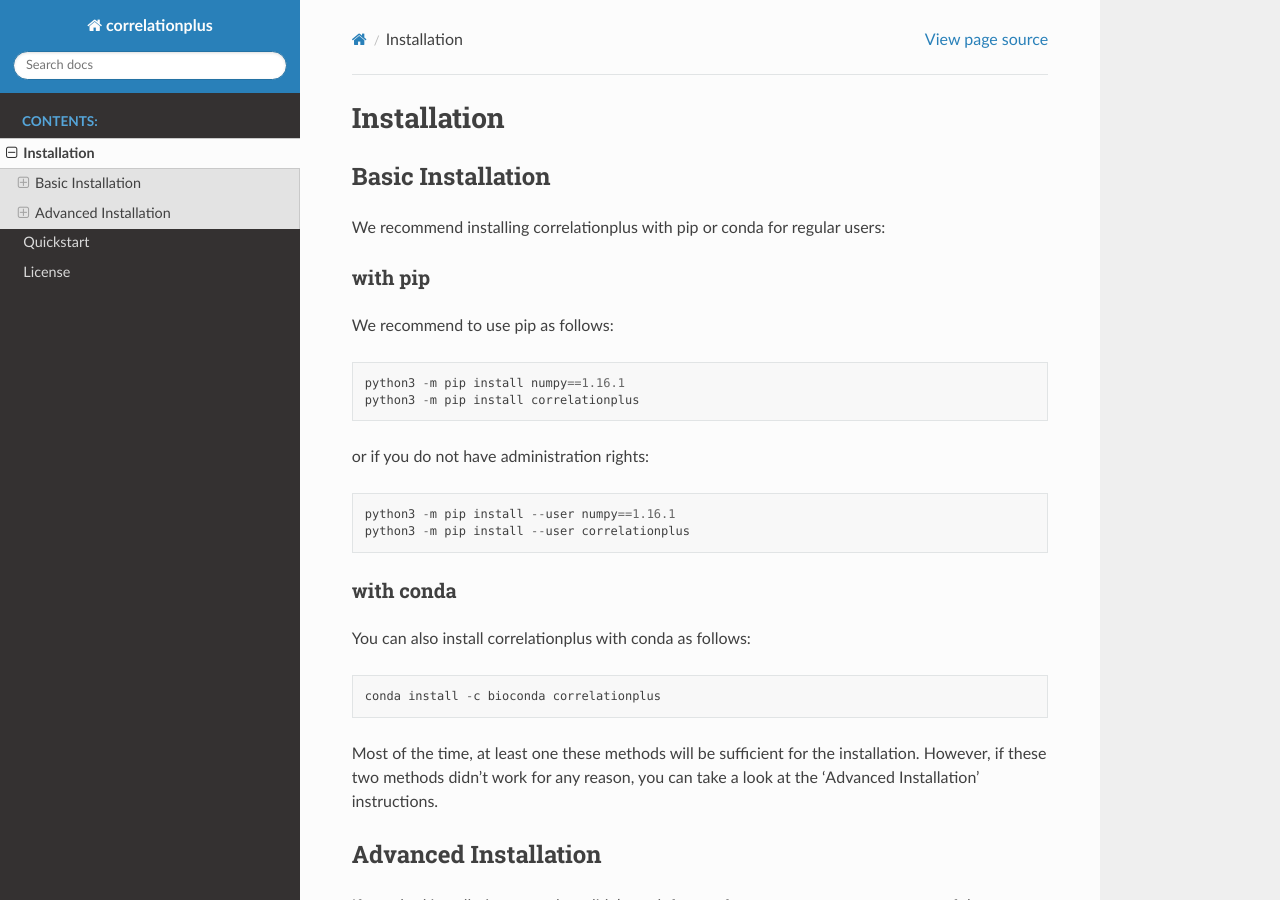
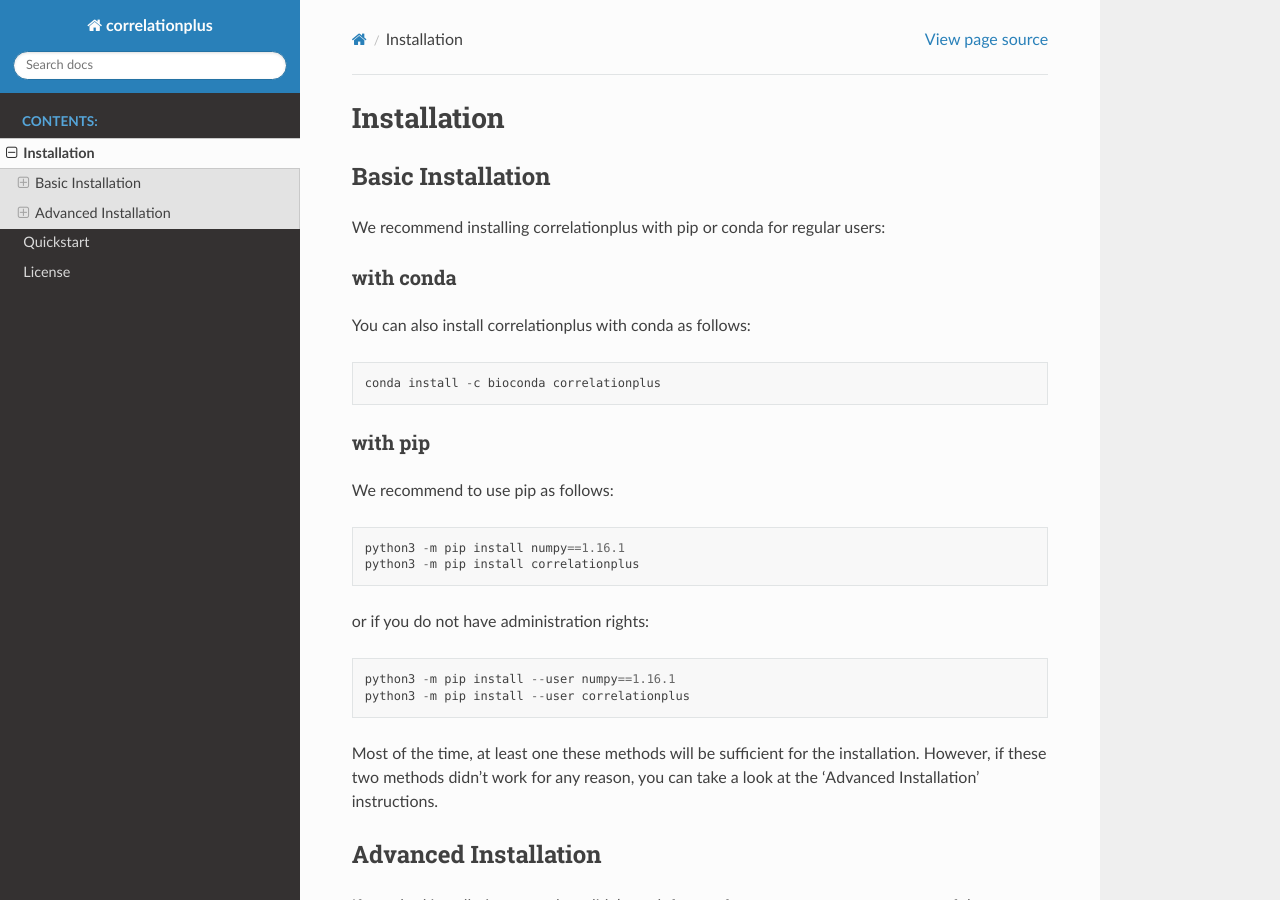
Before and after one commit to tekpinar/correlationplus, a Sphinx documentation site: the page built from docs/installation.rst, in a window 1280 px wide and 900 px high. Built offline with Sphinx 7.4.7 and the Read the Docs theme 2.0.0, drawn with Linux system fonts in a browser that asks for light colours; part of the change alters nothing that is shown.

```diff
--- a/docs/installation.rst
+++ b/docs/installation.rst
@@ -5,6 +5,12 @@ Basic Installation
 ------------------
 We recommend installing correlationplus with pip or conda for regular users:
 
+with conda
+~~~~~~~~~~
+
+You can also install correlationplus with conda as follows::
+
+    conda install -c bioconda correlationplus
 with pip
 ~~~~~~~~
 We recommend to use pip as follows::
@@ -18,12 +24,7 @@ or if you do not have administration rights::
 	python3 -m pip install --user numpy==1.16.1
 	python3 -m pip install --user correlationplus
 
-with conda
-~~~~~~~~~~
 
-You can also install correlationplus with conda as follows::
-
-    conda install -c bioconda correlationplus
 
 Most of the time, at least one these methods will be sufficient for the installation.
 However, if these two methods didn't work for any reason, you can take a look
```
